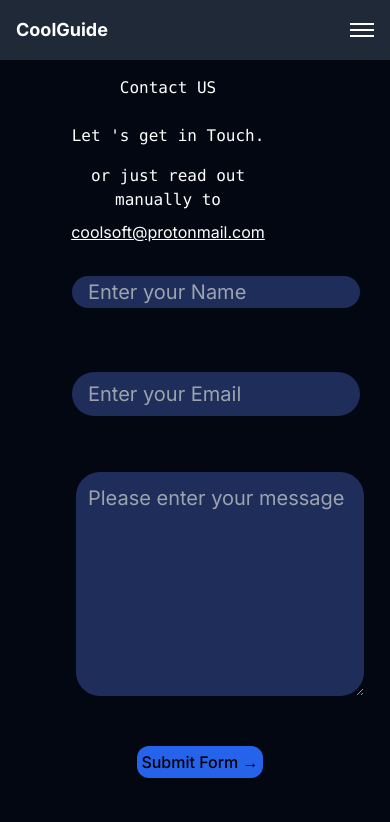
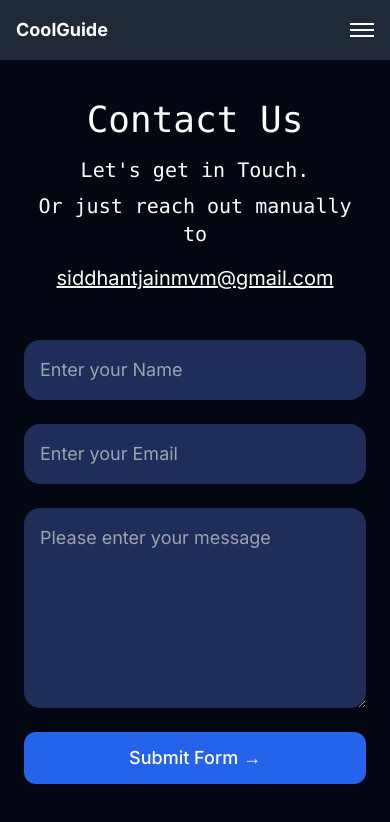
Before and after one commit to CoolSidOfficial/CoolGuide, a Next.js app: page /contact in a window 390 px wide. Shown: the top 822 px of the page. Built offline with nearby package versions, Linux system fonts and the light colour scheme.

Commit message:
fix the broken home page and about page

```diff
--- a/src/app/Components/main/Explorer.jsx
+++ b/src/app/Components/main/Explorer.jsx
@@ -1,30 +1,55 @@
 function Explorer() {
   return (
     <>
-    <div className="xl:mt-32 xl:flex p-2 flex-col bg-[#1F2937] h-[600px] items-center text-center">
-        <div className="text-white text-4xl p-1 xl:mt-36  mt-14 font-semibold">Find the Perfect Electronics with CoolGuide
-        </div>
-        <div className="text-white p-3 text-xl">Browse our comprehensive guides, search for products, and<br/> connect with other users to make an informed decision.</div>
-       <div>
+      <div className="bg-[#1F2937] py-16 px-4 flex flex-col items-center text-center">
 
-        <input className="bg-black text-white border-white w-96 p-2  rounded  h-8" type="text" placeholder="   Search For Electronics.."/>
-        <button className="h-8 xl:ml-2  bg-white w-24 rounded-lg ">Search</button>
-       </div>
+        {/* Heading */}
+        <h1 className="text-white text-2xl md:text-3xl xl:text-4xl font-semibold max-w-3xl">
+          Find the Perfect Electronics with CoolGuide
+        </h1>
 
+        {/* Description */}
+        <p className="text-white mt-4 text-sm md:text-lg max-w-2xl">
+          Browse our comprehensive guides, search for products, and
+          connect with other users to make an informed decision.
+        </p>
 
-        <div className="grid mt-3 xl:grid-rows-2 grid-rows-3 grid-flow-col  gap-4 ">
-        <button className="bg-white rounded-md  hover:bg-slate-300 w-36 h-11">Laptops</button>
-        <button className="bg-white rounded-md hover:bg-slate-300  w-36">Smartphones</button>
-        <button className="bg-white  rounded-md hover:bg-slate-300 w-36">TVs</button>
-        <button className="bg-white rounded-md   hover:bg-slate-300 w-36">Headphones</button>
-        <button className="bg-white  rounded-md  hover:bg-slate-300 w-36">Fridge</button>
-        <button className="bg-white rounded-md hover:bg-slate-300 w-36">ACs</button>
+        {/* Search Section */}
+        <div className="flex flex-col sm:flex-row gap-3 mt-8 w-full max-w-xl">
+          <input
+            className="bg-black text-white border border-white rounded p-2 flex-1"
+            type="text"
+            placeholder="Search For Electronics..."
+          />
+
+          <button className="bg-white px-6 py-2 rounded-lg hover:bg-slate-300 transition">
+            Search
+          </button>
         </div>
 
+        {/* Category Buttons */}
+        <div className="grid grid-cols-2 sm:grid-cols-3 md:grid-cols-3 gap-4 mt-10">
+          <button className="bg-white rounded-md hover:bg-slate-300 px-6 py-2">
+            Laptops
+          </button>
+          <button className="bg-white rounded-md hover:bg-slate-300 px-6 py-2">
+            Smartphones
+          </button>
+          <button className="bg-white rounded-md hover:bg-slate-300 px-6 py-2">
+            TVs
+          </button>
+          <button className="bg-white rounded-md hover:bg-slate-300 px-6 py-2">
+            Headphones
+          </button>
+          <button className="bg-white rounded-md hover:bg-slate-300 px-6 py-2">
+            Fridge
+          </button>
+          <button className="bg-white rounded-md hover:bg-slate-300 px-6 py-2">
+            ACs
+          </button>
+        </div>
 
-
-    </div>
-
+      </div>
     </>
   )
 }
--- a/src/app/contact/page.js
+++ b/src/app/contact/page.js
@@ -4,28 +4,72 @@ import Footer from "../Components/Footer"
 function Contact() {
   return (
     <>
-    <Navbar/>
-    <div className=' h-max'>
-    <div  className='xl:flex text-center xl:gap-72 xl:m-32  mx-10 w-64'>
-      <div className='text-white' >
-        <div className='xl:text-6xl font-mono p-4 ' >Contact US</div>
-        <div className='xl:text-4xl font-mono p-2'>Let &apos;s get in Touch.</div>
-        <div className='xl:text-4xl font-mono p-2'>or just read out manually to </div>
-        <a  className="xl:text-4xl p-2 underline" href="mailto:coolsoft@protonmail.com">coolsoft@protonmail.com</a>
+      <Navbar />
+
+      <div className="min-h-screen px-6 py-10">
+        <div className="max-w-6xl mx-auto flex flex-col xl:flex-row items-center xl:items-start gap-12">
+
+          {/* Left Text Section */}
+          <div className="text-white text-center xl:text-left flex-1">
+            <h1 className="text-4xl md:text-5xl xl:text-6xl font-mono mb-4">
+              Contact Us
+            </h1>
+
+            <p className="text-xl md:text-2xl xl:text-3xl font-mono mb-2">
+              Let&apos;s get in Touch.
+            </p>
+
+            <p className="text-xl md:text-2xl xl:text-3xl font-mono mb-4">
+              Or just reach out manually to
+            </p>
+
+            <a
+              className="text-xl md:text-2xl xl:text-3xl underline break-all"
+              href="mailto:siddhantjainmvm@gmail.com"
+            >
+              siddhantjainmvm@gmail.com
+            </a>
           </div>
-      <form action='/' method='post' >
-        <input type="text" className='xl:w-[550px] w-72 text-white  xl:h-11 text-xl h-4   bg-[#1e2d5a] rounded-3xl p-4 m-8' placeholder='Enter your Name' name="full_name" />
-        <input type="email"  className=' h-11  w-72 xl:w-[550px] rounded-3xl  text-white  bg-[#1e2d5a] p-4 text-xl m-8' name="email " placeholder='Enter your Email' />
-        <textarea type="text"  className=' w-72 h-56 p-3 rounded-3xl xl:w-[550px] bg-[#1e2d5a] text-xl text-white m-6 ml-9 xl:ml-0 '    placeholder="Please enter your message" name="msg_box" />
-        <button  className="xl:w-72 xl:text-3xl p-1 bg-blue-600 rounded-xl mt-5 font-medium ml-16 xl:ml-0 " type='submit'>Submit Form →</button>
 
+          {/* Form Section */}
+          <form
+            action="/"
+            method="post"
+            className="flex flex-col w-full max-w-xl"
+          >
+            <input
+              type="text"
+              name="full_name"
+              placeholder="Enter your Name"
+              className="w-full text-white bg-[#1e2d5a] rounded-2xl p-4 text-lg mb-6"
+            />
 
+            <input
+              type="email"
+              name="email"
+              placeholder="Enter your Email"
+              className="w-full text-white bg-[#1e2d5a] rounded-2xl p-4 text-lg mb-6"
+            />
 
+            <textarea
+              name="msg_box"
+              placeholder="Please enter your message"
+              rows="6"
+              className="w-full text-white bg-[#1e2d5a] rounded-2xl p-4 text-lg mb-6"
+            />
 
+            <button
+              type="submit"
+              className="w-full md:w-64 bg-blue-600 text-white text-lg md:text-2xl p-3 rounded-xl font-medium hover:bg-blue-700 transition"
+            >
+              Submit Form →
+            </button>
           </form>
+
         </div>
       </div>
-    <Footer/>
+
+      <Footer />
     </>
   )
 }
```
Lines whose indentation alone changed are shown as unchanged.
